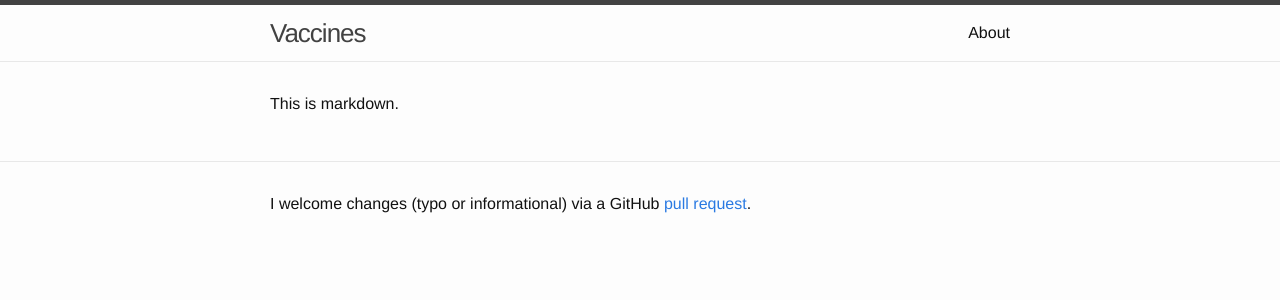
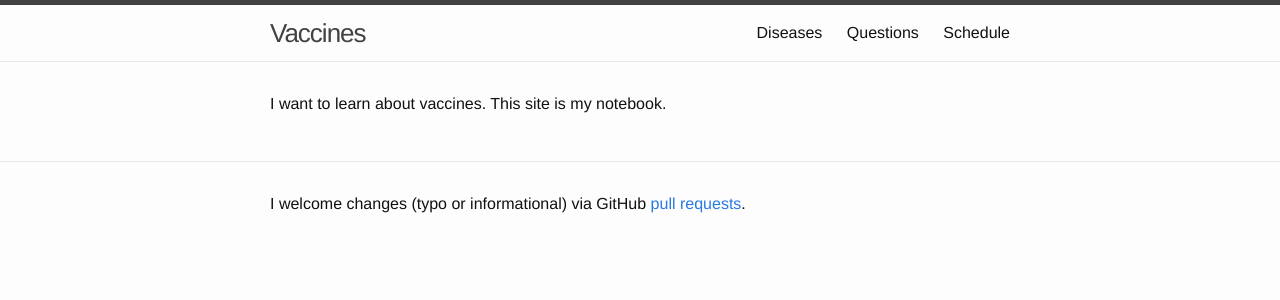
Before and after one commit to iffy/vaccines, a Jekyll site: the page built from index.md, in a window 1280 px wide. Shown: the top 300 px of the page. Built offline with Jekyll 4.4.1, drawn with Linux system fonts in a browser that asks for light colours.

Commit message:
Summarize CDC schedule and list diseases

```diff
--- a/_includes/footer.html
+++ b/_includes/footer.html
@@ -2,7 +2,7 @@
 
   <div class="wrapper">
 
-  <p>I welcome changes (typo or informational) via a GitHub <a href="https://github.com/iffy/vaccines" target="_blank">pull request</a>.</p>
+  <p>I welcome changes (typo or informational) via GitHub <a href="https://github.com/iffy/vaccines" target="_blank">pull requests</a>.</p>
 
   </div>
 
--- a/_sass/_layout.scss
+++ b/_sass/_layout.scss
@@ -234,3 +234,20 @@
         }
     }
 }
+
+/**
+ * Tables
+ */
+table {
+    border-collapse: collapse;
+    width: 100%;
+}
+th {
+    text-align: left;
+    background-color: #ecf0f1;
+    color: #34495e;
+}
+th, td {
+    border: 1px solid #ccc;
+    padding: 2px 6px;
+}
--- a/index.md
+++ b/index.md
@@ -2,4 +2,4 @@
 layout: default
 ---
 
-This is markdown.
+I want to learn about vaccines.  This site is my notebook.
```
Also changed, not shown: about.md (deleted, +0 -7 lines), diseases.md (added, +39 -0 lines), pending-questions.md (added, +33 -0 lines), schedule.md (added, +22 -0 lines).
